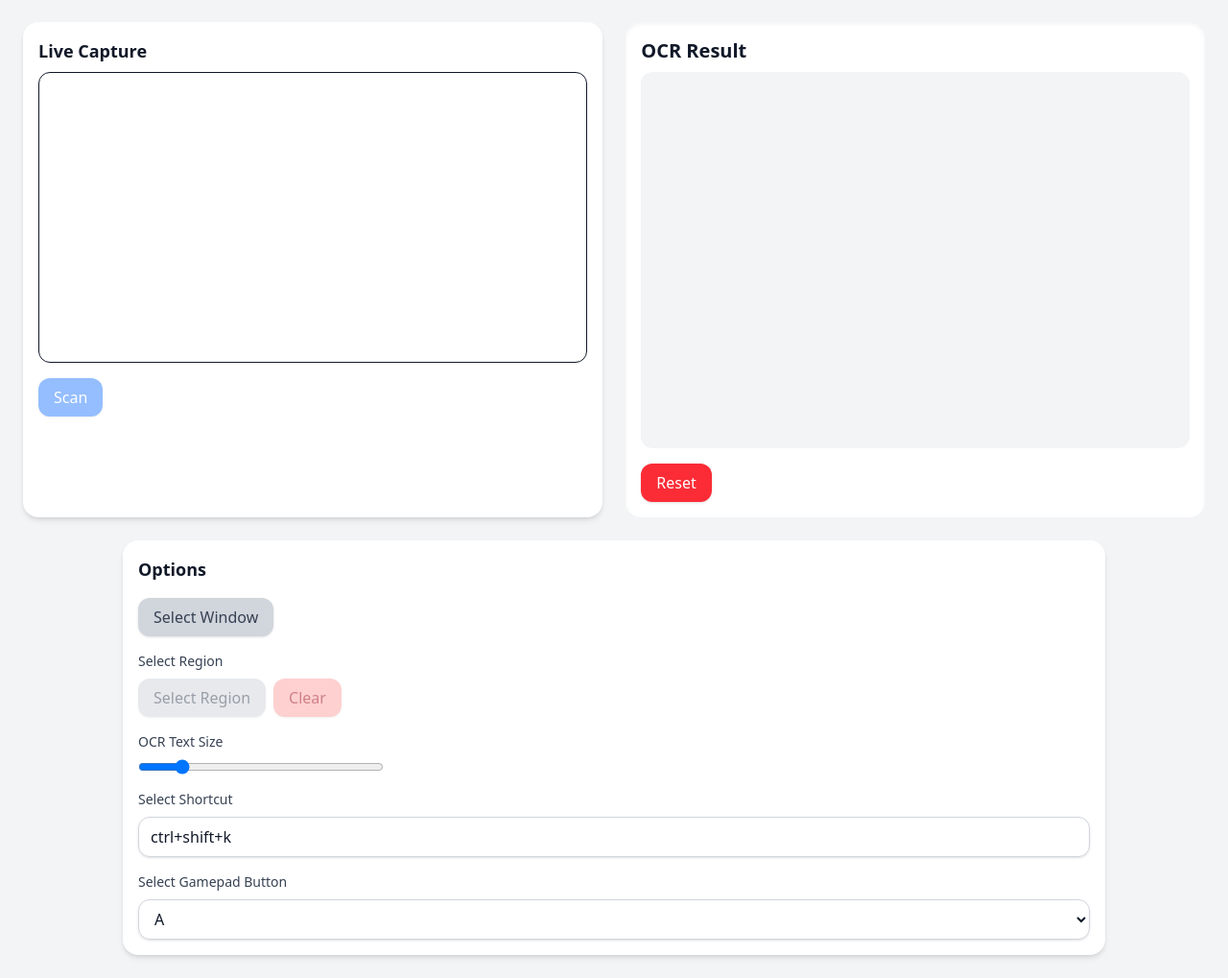
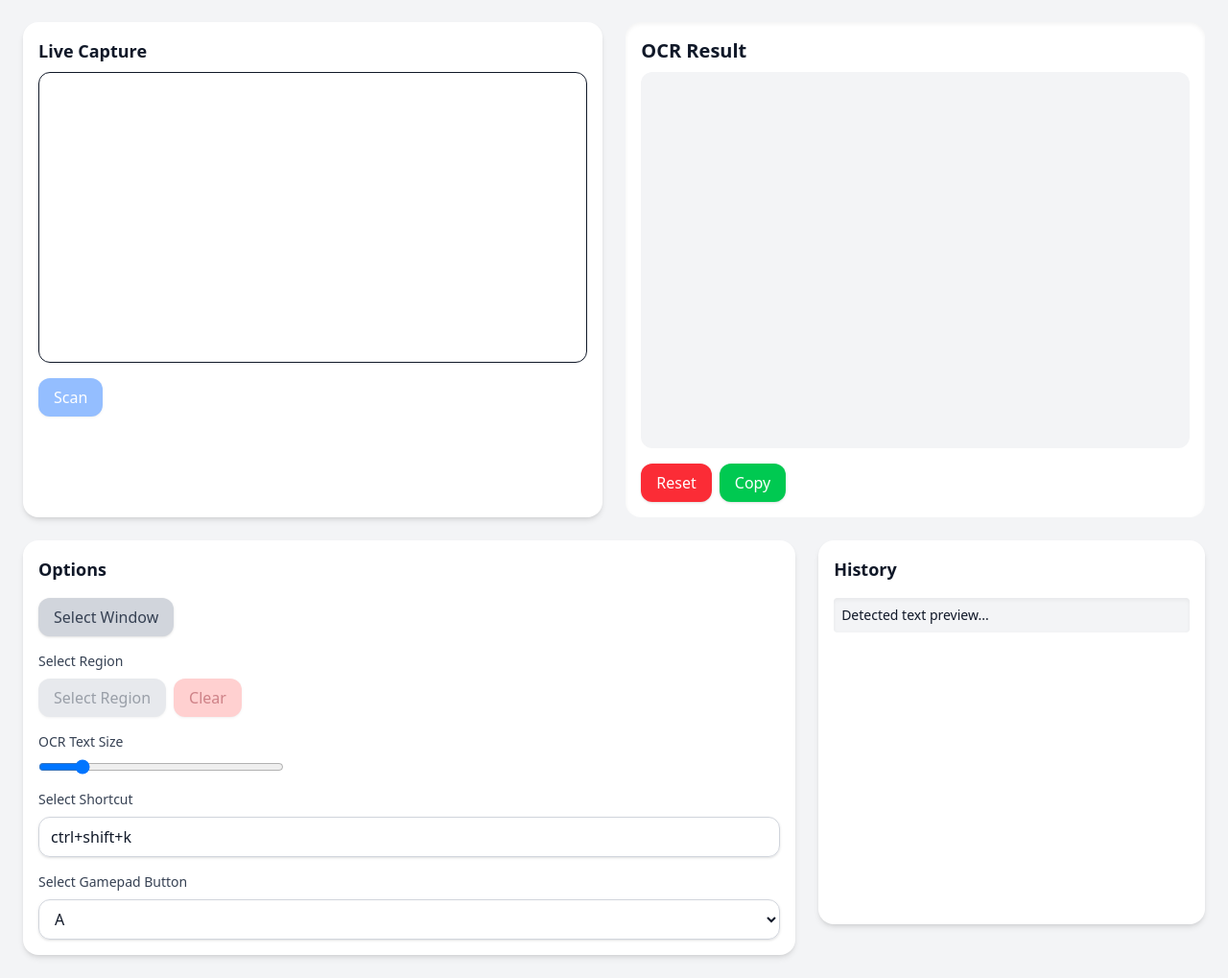
Before and after one commit to Rob1Sim/Asobitai, a Flask app: page / in a window 1280 px wide. Shown: the part 65-1084 px from the top of the page at 96% size. Run offline with Flask 3, Linux system fonts and the light colour scheme.

Commit message:
feat: add copy to clipboard functionality and enhance OCR panel layout

```diff
--- a/static/js/ocr.js
+++ b/static/js/ocr.js
@@ -238,3 +238,22 @@ function initRegionSelection() {
     overlay.style.display = "none";
   });
 }
+
+document.addEventListener("DOMContentLoaded", () => {
+  const copyBtn = document.getElementById("copy-btn");
+  const ocrResult = document.getElementById("ocr-result");
+
+  if (copyBtn && ocrResult) {
+    copyBtn.addEventListener("click", () => {
+      const text = ocrResult.innerText;
+      navigator.clipboard.writeText(text).then(() => {
+        copyBtn.textContent = "Copied!";
+        setTimeout(() => {
+          copyBtn.textContent = "Copy";
+        }, 1000);
+      }).catch(err => {
+        console.error("Copy failed:", err);
+      });
+    });
+  }
+});
--- a/static/output.css
+++ b/static/output.css
@@ -11,6 +11,8 @@
     --color-red-500: oklch(0.637 0.237 25.331);
     --color-red-600: oklch(0.577 0.245 27.325);
     --color-red-800: oklch(0.444 0.177 26.899);
+    --color-green-500: oklch(0.723 0.219 149.579);
+    --color-green-600: oklch(0.627 0.194 149.214);
     --color-blue-500: oklch(0.623 0.214 259.815);
     --color-blue-600: oklch(0.546 0.245 262.881);
     --color-gray-100: oklch(0.967 0.003 264.542);
@@ -23,6 +25,7 @@
     --color-white: #fff;
     --spacing: 0.25rem;
     --breakpoint-lg: 64rem;
+    --breakpoint-xl: 80rem;
     --text-xs: 0.75rem;
     --text-xs--line-height: calc(1 / 0.75);
     --text-sm: 0.875rem;
@@ -274,6 +277,9 @@
   .h-98 {
     height: calc(var(--spacing) * 98);
   }
+  .h-\[400px\] {
+    height: 400px;
+  }
   .h-auto {
     height: auto;
   }
@@ -298,6 +304,9 @@
   .w-2 {
     width: calc(var(--spacing) * 2);
   }
+  .w-2\/3 {
+    width: calc(2/3 * 100%);
+  }
   .w-64 {
     width: calc(var(--spacing) * 64);
   }
@@ -312,6 +321,9 @@
   }
   .max-w-screen-lg {
     max-width: var(--breakpoint-lg);
+  }
+  .max-w-screen-xl {
+    max-width: var(--breakpoint-xl);
   }
   .flex-1 {
     flex: 1;
@@ -367,6 +379,9 @@
   .overflow-hidden {
     overflow: hidden;
   }
+  .overflow-y-auto {
+    overflow-y: auto;
+  }
   .rounded {
     border-radius: 0.25rem;
   }
@@ -395,6 +410,9 @@
   .bg-gray-800 {
     background-color: var(--color-gray-800);
   }
+  .bg-green-500 {
+    background-color: var(--color-green-500);
+  }
   .bg-red-300 {
     background-color: var(--color-red-300);
   }
@@ -406,6 +424,9 @@
   }
   .object-cover {
     object-fit: cover;
+  }
+  .p-2 {
+    padding: calc(var(--spacing) * 2);
   }
   .p-4 {
     padding: calc(var(--spacing) * 4);
@@ -541,6 +562,13 @@
     &:hover {
       @media (hover: hover) {
         background-color: var(--color-gray-400);
+      }
+    }
+  }
+  .hover\:bg-green-600 {
+    &:hover {
+      @media (hover: hover) {
+        background-color: var(--color-green-600);
       }
     }
   }
--- a/templates/index.html
+++ b/templates/index.html
@@ -44,12 +44,21 @@
           <div class="bg-white dark:bg-gray-800 rounded-2xl shadow-inner p-4 flex-1">
             <h2 class="text-xl font-semibold mb-2">OCR Result</h2>
             <div id="ocr-result" class="whitespace-pre-wrap font-mono text-gray-800 dark:text-gray-100 bg-gray-100 dark:bg-gray-700 h-98 p-4 rounded-xl"></div>
-            <!-- Reset button moved inside OCR panel -->
-            <div class="mt-4 flex justify-start">
+            <!-- Reset and Copy buttons moved inside OCR panel -->
+            <div class="mt-4 flex gap-2">
+              <!-- Reset Button -->
               <div class="relative group">
                 <button id="reset-btn" class="bg-red-500 text-white px-4 py-2 rounded-xl shadow hover:bg-red-600">Reset</button>
                 <div class="absolute bottom-full mb-1 left-1/2 -translate-x-1/2 px-2 py-1 text-xs text-white bg-gray-800 rounded opacity-0 group-hover:opacity-100 transition">
                   Clears the OCR result
+                </div>
+              </div>
+
+              <!-- Copy Button -->
+              <div class="relative group">
+                <button id="copy-btn" class="bg-green-500 text-white px-4 py-2 rounded-xl shadow hover:bg-green-600">Copy</button>
+                <div class="absolute bottom-full mb-1 left-1/2 -translate-x-1/2 px-2 py-1 text-xs text-white bg-gray-800 rounded opacity-0 group-hover:opacity-100 transition">
+                  Copy to clipboard
                 </div>
               </div>
             </div>
@@ -58,7 +67,8 @@
       </div>
 
       <!-- Options Panel -->
-      <div class="mt-6 bg-white dark:bg-gray-800 rounded-2xl shadow-md p-4 w-full max-w-screen-lg mx-auto">
+      <div class="mt-6 flex gap-6 w-full max-w-screen-xl mx-auto">
+        <div class="bg-white dark:bg-gray-800 rounded-2xl shadow-md p-4 w-2/3">
           <h2 class="text-lg font-semibold mb-4">Options</h2>
           <div class="flex flex-col gap-4">
             <!-- Select Window with tooltip -->
@@ -107,6 +117,18 @@
           </div>
         </div>
 
+        <!-- OCR History Panel -->
+        <div class="w-1/3 bg-white dark:bg-gray-800 rounded-2xl shadow-md p-4 h-[400px] overflow-y-auto">
+          <h2 class="text-lg font-semibold mb-4">History</h2>
+          <div id="ocr-history" class="flex flex-col gap-2">
+            <!-- Example history item -->
+            <div class="bg-gray-100 dark:bg-gray-700 text-sm p-2 rounded shadow-inner">
+              Detected text preview...
+            </div>
+          </div>
+        </div>
+      </div>
+
       <form id="uploadForm" method="POST" enctype="multipart/form-data" action="/ocr" class="hidden">
         <input type="hidden" name="image" id="imageInput">
       </form>
```
Lines whose indentation alone changed are shown as unchanged.
